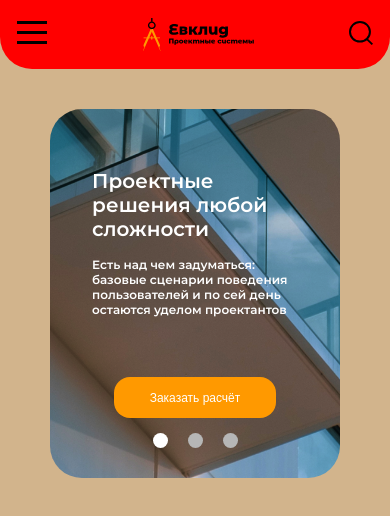
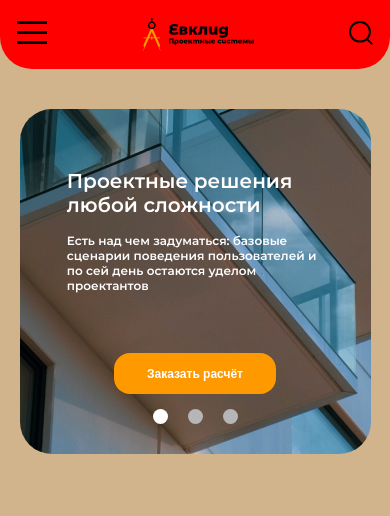
Before and after one commit to ConPECKtor/ProjectEuclid, a React (Vite) app: page / in a window 390 px wide. Shown: the top 516 px of the page. Built offline with nearby package versions, Linux system fonts and the light colour scheme.

Commit message:
фиксим баннер

```diff
--- a/src/App.css
+++ b/src/App.css
@@ -1,6 +1,15 @@
 html {
   box-sizing: border-box;
   scroll-behavior: smooth;
+}
+
+html,
+body,
+#root {
+  height: 100%;
+  width: 100%;
+  margin: 0;
+  padding: 0;
 }
 
 *,
@@ -61,7 +70,6 @@ img {
 body {
   min-width: 320px;
   font-family: "Montserrat", sans-serif;
-  margin: 0;
 }
 
 section {
@@ -124,9 +132,6 @@ section {
   font-display: fallback;
 }
 
-
-
-
 * p {
   color: #333333;
 }
@@ -140,7 +145,7 @@ section {
 }
 
 .container {
-  width: 1770px;
+  width: min(90%, 1770px);
   margin: 0px auto;
 }
 
@@ -160,13 +165,13 @@ section {
   display: flex;
   position: relative;
   justify-content: space-between;
+  width: 100%;
   align-items: center;
-  background-color: aliceblue;
+  margin-bottom: 50px;
   padding: 14px 75px;
   border-radius: 0 0 32px 32px;
+  background-color: aliceblue;
   background-color: red;
-
-  margin-bottom: 50px;
 }
 
 .header__burger {
@@ -242,9 +247,6 @@ section {
   height: 24px;
 }
 
-
-
-
 .header__searchBurgerText:focus {
   outline: none;
 }
@@ -306,7 +308,7 @@ main {
   border-radius: 16px;
   color: #fff;
   font-size: 23px;
-  font-weight: 700px;
+  font-weight: 700;
 }
 
 .banner__backgroundsBtn {
@@ -317,20 +319,15 @@ main {
   gap: 20px;
 }
 
-
-
-
 .circleBTN {
   color: #b6b6b6;
   width: 15px;
   height: 15px;
 }
 
-
 .circleBTN--active {
-  color: #FFFFFF;
+  color: #ffffff;
 }
-
 
 /* ABOUT  */
 
@@ -342,12 +339,17 @@ main {
   display: flex;
 }
 
+@media (max-width: 1440px) {
+  /* .container {
+    max-width: 1300px;
+  } */
+}
+
 @media (max-width: 1024px) {
-
-  .container {
-    width: 924px;
+  /* .container {
+    max-width: 924px;
     margin: 0px auto;
-  }
+  } */
 
   body {
     background-color: tan;
@@ -381,7 +383,6 @@ main {
     height: 28px;
   }
 
-
   .banner {
     display: flex;
     position: relative;
@@ -404,15 +405,13 @@ main {
     width: 71%;
     margin-bottom: 60px;
   }
-
 }
 
 @media (max-width: 768px) {
-
-  .container {
-    width: 668px;
+  /* .container {
+    max-width: 668px;
     margin: 0px auto;
-  }
+  } */
 
   .header {
     padding: 20px 50px;
@@ -431,7 +430,6 @@ main {
     padding: 130px 40px;
   }
 
-
   .banner__title {
     font-size: 50px;
     width: 83%;
@@ -444,17 +442,14 @@ main {
     width: 83%;
     margin-bottom: 60px;
   }
-
-
 }
 
 @media (max-width: 420px) {
-
-  .container {
-    width: 290px;
+  /* .container {
+    max-width: 290px;
     height: 308px;
     margin: 0px auto;
-  }
+  } */
 
   .header {
     padding: 17px;
@@ -485,7 +480,6 @@ main {
     align-items: center;
   }
 
-
   .banner__title {
     font-size: 20px;
     width: 83%;
@@ -505,7 +499,4 @@ main {
     padding: 13px 28px;
     font-size: 12px;
   }
-
-
-
 }
--- a/src/App.jsx
+++ b/src/App.jsx
@@ -13,9 +13,10 @@ import { Circle } from "./style/SVG/Circle.jsx";
 import about_1 from "./style/SVG/about_1.svg";
 import about_2 from "./style/SVG/about_2.svg";
 
-import main1 from './style/IMG/main_1.png';
-import main2 from './style/IMG/main_2.png';
-import main3 from './style/IMG/main_3.png';
+import main1 from "./style/IMG/main_1.png";
+import main2 from "./style/IMG/main_2.png";
+import main3 from "./style/IMG/main_3.png";
+import main4 from "./style/IMG/main_1.png";
 
 const bannerIMG = [main1, main2, main3];
 
@@ -25,7 +26,10 @@ function Banner() {
   let currentBanner = bannerIMG[activeBanner];
 
   return (
-    <section className="banner" style={{ backgroundImage: `url(${currentBanner})` }}>
+    <section
+      className="banner"
+      style={{ backgroundImage: `url(${currentBanner})` }}
+    >
       <h2 className="banner__title">Проектные решения любой сложности</h2>
       <p className="banner__desc">
         Есть над чем задуматься: базовые сценарии поведения пользователей и по
@@ -144,7 +148,11 @@ function Header({
         }`}
       >
         <input type="text" className="header__searchBurgerText" />
-        <img src={search} alt="Кнопка поиска" className="header__searchBurgerSearch" />
+        <img
+          src={search}
+          alt="Кнопка поиска"
+          className="header__searchBurgerSearch"
+        />
         <img
           src={closed_search}
           alt="Кнопка закрытия поиска"
@@ -166,9 +174,8 @@ function Header({
   );
 }
 
-
 function About() {
-  return(
+  return (
     <section className="about">
       <div className="about__card">
         <div className="about__cardPhoto">
@@ -203,9 +210,8 @@ function About() {
         </div>
       </div>
     </section>
-  )
+  );
 }
-
 
 function Main() {
   return (
@@ -226,14 +232,12 @@ function Euclid() {
 
   return (
     <>
-      <div>
       <Header
         burgerActive={burgerActive}
         setBurgerActive={setBurgerActive}
         searchActive={searchActive}
         setSearchActive={setSearchActive}
       />
-      </div>
       <div className="container">
         <Main />
         <Footer />
```
Lines whose indentation alone changed are shown as unchanged.
